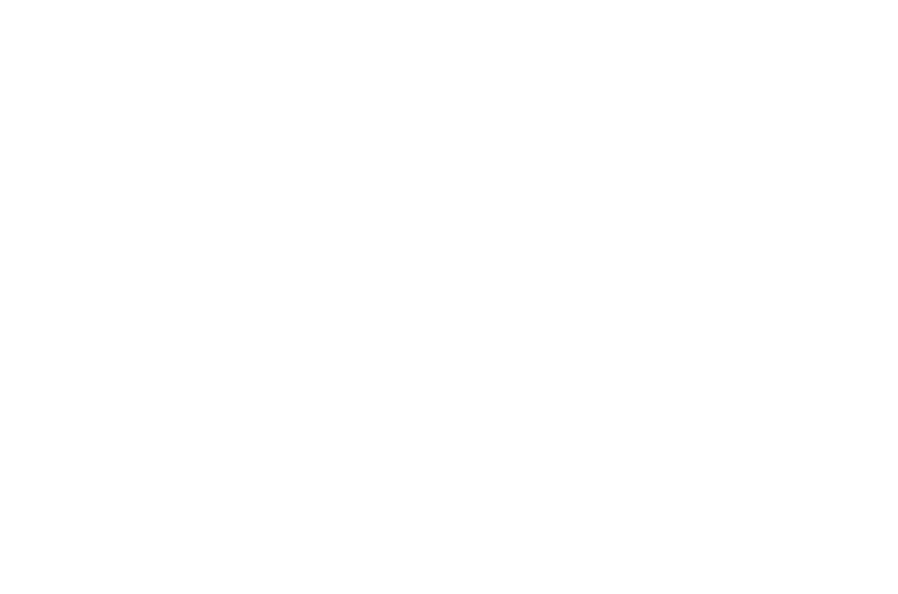
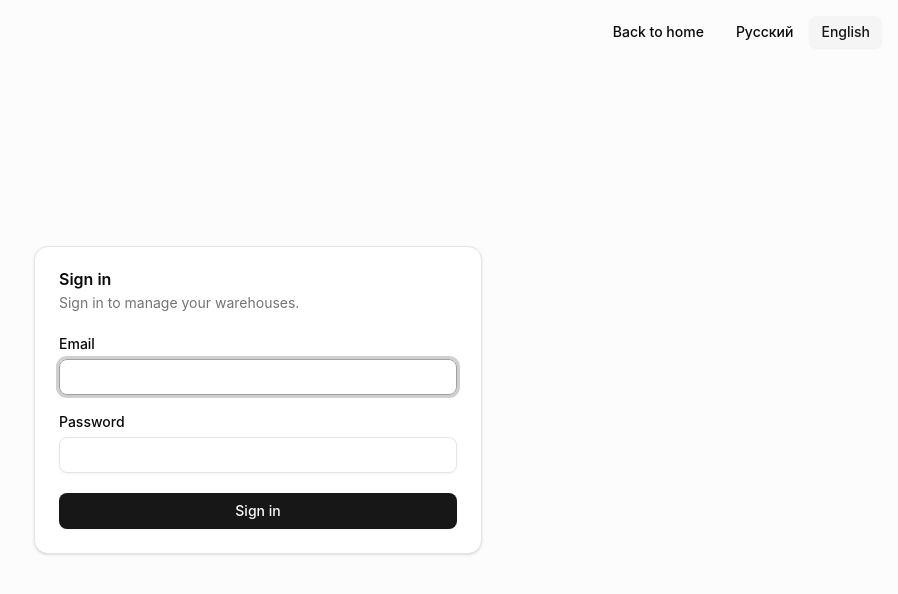
Before and after one commit to swarmhouse-team/swarmhouse, a Next.js app in the folder apps/web/: page /en/login in a window 1280 px wide. Before the commit this address had no page. Shown: the top 594 px of the page, without its empty margins (382-1280 px from the left). Built offline with nearby package versions, Linux system fonts and the light colour scheme; no server answers.

Commit message:
feature: add localized login page

```diff
--- /dev/null
+++ b/apps/web/app/[locale]/login/page.tsx
@@ -0,0 +1,14 @@
+import { hasLocale } from 'next-intl';
+import { setRequestLocale } from 'next-intl/server';
+
+import { LoginPage } from '@/pages/login';
+import { routing } from '@/shared/i18n';
+
+export default async function Page({ params }: PageProps<'/[locale]/login'>) {
+  const { locale } = await params;
+  if (hasLocale(routing.locales, locale)) {
+    setRequestLocale(locale);
+  }
+
+  return <LoginPage />;
+}
--- a/apps/web/locales/en.json
+++ b/apps/web/locales/en.json
@@ -103,6 +103,16 @@
       "project": "Swarmhouse · a team study project",
       "tagline": "Warehouse logistics simulation"
     }
+  },
+  "login": {
+    "title": "Sign in",
+    "description": "Sign in to manage your warehouses.",
+    "email": "Email",
+    "password": "Password",
+    "submit": "Sign in",
+    "submitting": "Signing in…",
+    "invalidCredentials": "Invalid email or password",
+    "backHome": "Back to home"
   },
   "switchLocale": {
     "label": "Interface language",
--- a/apps/web/locales/ru.json
+++ b/apps/web/locales/ru.json
@@ -103,6 +103,16 @@
       "project": "Swarmhouse · учебный командный проект",
       "tagline": "Симуляция складской логистики"
     }
+  },
+  "login": {
+    "title": "Вход",
+    "description": "Войдите, чтобы управлять складами.",
+    "email": "Email",
+    "password": "Пароль",
+    "submit": "Войти",
+    "submitting": "Входим…",
+    "invalidCredentials": "Неверный email или пароль",
+    "backHome": "Вернуться на главную"
   },
   "switchLocale": {
     "label": "Язык интерфейса",
--- /dev/null
+++ b/apps/web/src/pages/login/index.ts
@@ -0,0 +1 @@
+export { LoginPage } from './ui/login-page';
--- /dev/null
+++ b/apps/web/src/pages/login/ui/login-form.tsx
@@ -0,0 +1,92 @@
+'use client';
+
+import { loginRequestSchema, type LoginRequest } from '@robots/shared';
+import {
+  Button,
+  Form,
+  FormControl,
+  FormField,
+  FormItem,
+  FormLabel,
+  FormMessage,
+  Input,
+} from '@robots/ui';
+import { useTranslations } from 'next-intl';
+import { useForm } from 'react-hook-form';
+
+import { login, useSessionStore } from '@/entities/session';
+import { HttpError, useErrorMessage } from '@/shared/api';
+import { useRouter, useZodResolver } from '@/shared/i18n';
+
+export function LoginForm() {
+  const t = useTranslations('login');
+  const getErrorMessage = useErrorMessage();
+  const router = useRouter();
+  const form = useForm<LoginRequest>({
+    resolver: useZodResolver(loginRequestSchema),
+    defaultValues: { email: '', password: '' },
+  });
+
+  async function onSubmit(credentials: LoginRequest) {
+    form.clearErrors('root');
+
+    try {
+      const { accessToken } = await login(credentials);
+      useSessionStore.getState().setAccessToken(accessToken);
+      router.replace('/warehouses');
+    } catch (error) {
+      form.setError('root', {
+        message:
+          error instanceof HttpError && error.status === 401
+            ? t('invalidCredentials')
+            : getErrorMessage(error),
+      });
+    }
+  }
+
+  const rootError = form.formState.errors.root?.message;
+
+  return (
+    <Form {...form}>
+      <form className="grid gap-5" onSubmit={form.handleSubmit(onSubmit)} noValidate>
+        <FormField
+          control={form.control}
+          name="email"
+          render={({ field }) => (
+            <FormItem>
+              <FormLabel>{t('email')}</FormLabel>
+              <FormControl>
+                <Input type="email" autoComplete="email" autoFocus {...field} />
+              </FormControl>
+              <FormMessage />
+            </FormItem>
+          )}
+        />
+
+        <FormField
+          control={form.control}
+          name="password"
+          render={({ field }) => (
+            <FormItem>
+              <FormLabel>{t('password')}</FormLabel>
+              <FormControl>
+                <Input type="password" autoComplete="current-password" {...field} />
+              </FormControl>
+              <FormMessage />
+            </FormItem>
+          )}
+        />
+
+        {rootError && (
+          <p role="alert" className="text-sm text-destructive">
+            {rootError}
+          </p>
+        )}
+
+        <Button type="submit" className="w-full" disabled={form.formState.isSubmitting}>
+          {form.formState.isSubmitting ? t('submitting') : t('submit')}
+        </Button>
+      </form>
+    </Form>
+  );
+}
--- /dev/null
+++ b/apps/web/src/pages/login/ui/login-page.tsx
@@ -0,0 +1,32 @@
+import { Button, Card, CardContent, CardDescription, CardHeader, CardTitle } from '@robots/ui';
+import { useTranslations } from 'next-intl';
+
+import { LocaleSwitcher } from '@/features/switch-locale';
+import { Link } from '@/shared/i18n';
+
+import { LoginForm } from './login-form';
+
+export function LoginPage() {
+  const t = useTranslations('login');
+
+  return (
+    <main className="grid min-h-dvh place-items-center bg-muted/30 px-4 py-16">
+      <div className="absolute top-4 right-4 flex items-center gap-2">
+        <Button asChild variant="ghost" size="sm">
+          <Link href="/">{t('backHome')}</Link>
+        </Button>
+        <LocaleSwitcher />
+      </div>
+
+      <Card className="w-full max-w-md">
+        <CardHeader>
+          <CardTitle>{t('title')}</CardTitle>
+          <CardDescription>{t('description')}</CardDescription>
+        </CardHeader>
+        <CardContent>
+          <LoginForm />
+        </CardContent>
+      </Card>
+    </main>
+  );
+}
```
Also changed, not shown: 1 other file (tests, documents, lock files or other folders).
